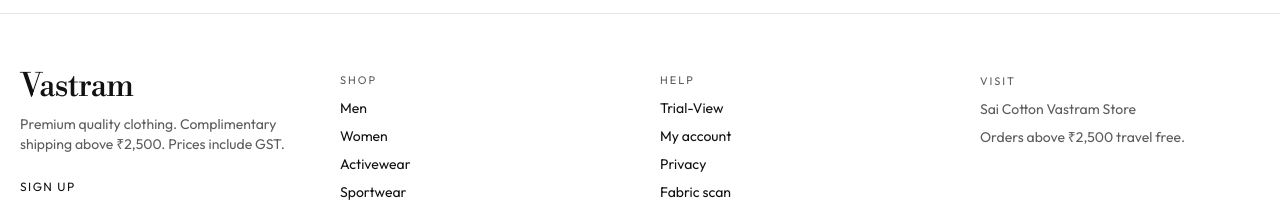
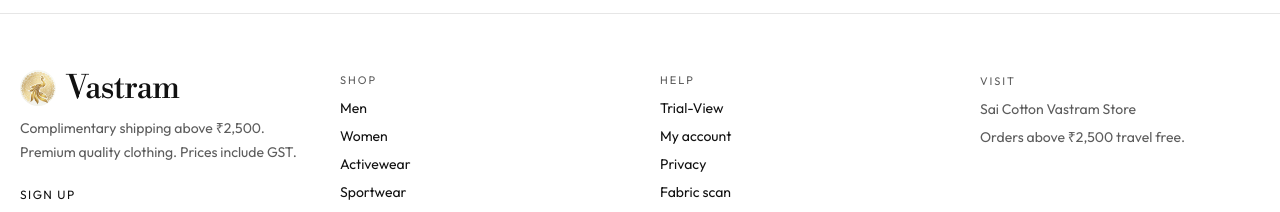
Before and after one commit to harikumargm/Apps, a Next.js app in the folder apps/web/: page / in a window 1280 px wide. Shown: the part 2941-3153 px from the top of the page. Built offline with nearby package versions, Linux system fonts and the light colour scheme; no server answers.

Commit message:
Place the peacock before Vastram in the footer.
Complimentary shipping sits on the line under the wordmark.

Co-authored-by: hkgm <harikumargm@users.noreply.github.com>

```diff
--- a/apps/web/components/footer.tsx
+++ b/apps/web/components/footer.tsx
@@ -5,10 +5,12 @@ export function Footer() {
     <footer className="mt-16 border-t border-[var(--line)]">
       <div className="page grid gap-10 py-14 md:grid-cols-4">
         <div>
-          <p className="logo-mark text-[40px]">Vastram</p>
-          <p className="mt-3 max-w-xs text-sm text-[var(--muted)]">
-            Premium quality clothing. Complimentary shipping above ₹2,500. Prices include GST.
-          </p>
+          <Link href="/" className="brand-lockup" aria-label="Vastram home">
+            <img src="/brand/vastram-mark.jpg" alt="" width={48} height={48} className="brand-mark footer-mark" />
+            <span className="logo-mark text-[40px]">Vastram</span>
+          </Link>
+          <p className="mt-3 max-w-xs text-sm text-[var(--muted)]">Complimentary shipping above ₹2,500.</p>
+          <p className="mt-1 max-w-xs text-sm text-[var(--muted)]">Premium quality clothing. Prices include GST.</p>
           <Link href="/account" className="nav-link mt-6 inline-block">
             Sign up
           </Link>
```
